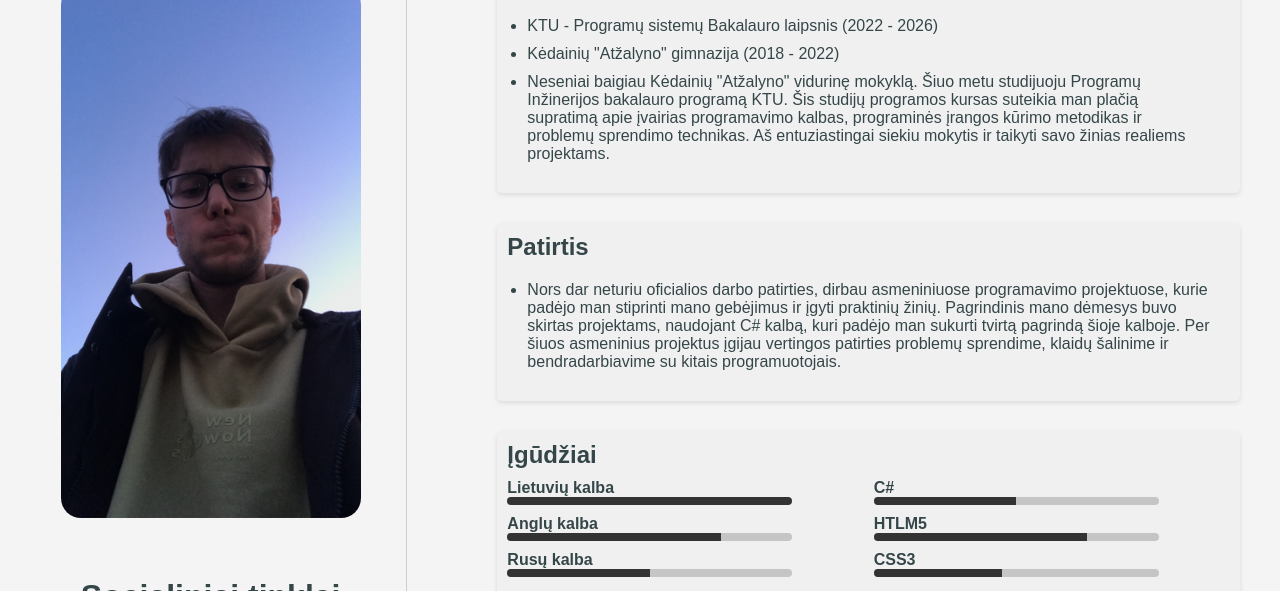
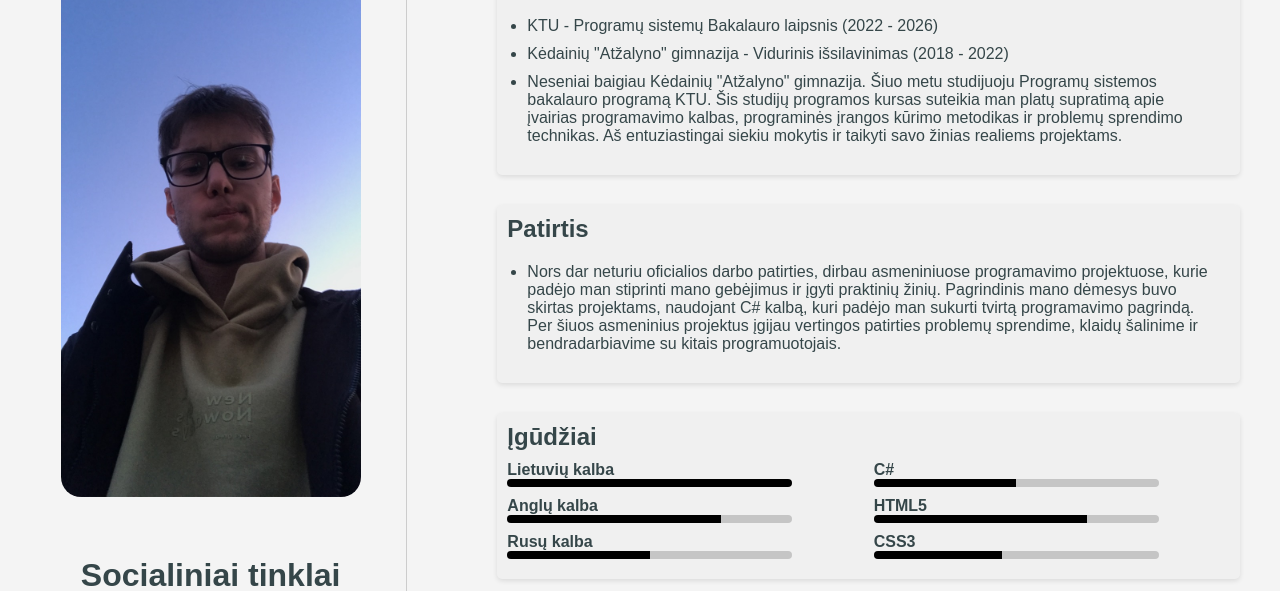
Before and after one commit to vokenboy/resume, a plain HTML site: page resume-lithuanian.html in a window 1280 px wide. Shown: the part 221-812 px from the top of the page. Drawn offline with Linux system fonts and the light colour scheme.

Commit message:
finishing touches

```diff
--- a/resume-lithuanian.html
+++ b/resume-lithuanian.html
@@ -6,6 +6,7 @@
     <meta name="viewport" content="width=device-width, initial-scale=1.0">
     <title>Vilius Tamašauskas CV</title>
     <link rel="stylesheet" href="styles.css">
+    <script src="script.js"></script>
 
 </head>
 <body>
@@ -29,21 +30,21 @@
         <div class="right-section">
             <div class="section">
                 <h2>Apie mane</h2>
-                <li id = "about">Aš esu Programų sistemų studentas iš Lietuvos, šiuo metu studijuoju KTU (Kauno Technologijos Universitete). Nors tik pabaigiau pirmąjį semestrą, aš esu labai motyvuotas ir visada siekiu tobulėti. Kaip studentas, aš puoselėju stiprų susidomėjimą programavimu ir nuolat užsiimu laisvu kodavimu. Be to, mėgstu muziką, kuri man yra kūrybinis išleistas.</li>
+                <li id = "about">Aš esu Programų sistemų studentas iš Lietuvos, šiuo metu studijuoju KTU (Kauno Technologijos Universitete). Nors tik pabaigiau pirmąjį semestrą, aš esu labai motyvuotas ir visada siekiu tobulėti. Kaip studentas, aš puoselėju stiprų susidomėjimą programavimu ir nuolat užsiimu laisvu kodavimu. Be to, mėgstu muziką, kas man yra kūrybinis pomėgis.</li>
             </div>
             <div class="section">
                 <h2>Išsilavinimas</h2>
                 <ul>
                     <li>KTU - Programų sistemų Bakalauro laipsnis (2022 - 2026)</li>
-                    <li>Kėdainių "Atžalyno" gimnazija (2018 - 2022)</li>
-                    <li>Neseniai baigiau Kėdainių "Atžalyno" vidurinę mokyklą. Šiuo metu studijuoju Programų Inžinerijos bakalauro programą KTU. Šis studijų programos kursas suteikia man plačią supratimą apie įvairias programavimo kalbas, programinės įrangos kūrimo metodikas ir problemų sprendimo technikas. Aš entuziastingai siekiu mokytis ir taikyti savo žinias realiems projektams.</li>
+                    <li>Kėdainių "Atžalyno" gimnazija - Vidurinis išsilavinimas (2018 - 2022)</li>
+                    <li>Neseniai baigiau Kėdainių "Atžalyno" gimnazija. Šiuo metu studijuoju Programų sistemos bakalauro programą KTU. Šis studijų programos kursas suteikia man platų supratimą apie įvairias programavimo kalbas, programinės įrangos kūrimo metodikas ir problemų sprendimo technikas. Aš entuziastingai siekiu mokytis ir taikyti savo žinias realiems projektams.</li>
                 </ul>
             </div>
 
             <div class="section">
                 <h2>Patirtis</h2>
                 <ul>
-                    <li>Nors dar neturiu oficialios darbo patirties, dirbau asmeniniuose programavimo projektuose, kurie padėjo man stiprinti mano gebėjimus ir įgyti praktinių žinių. Pagrindinis mano dėmesys buvo skirtas projektams, naudojant C# kalbą, kuri padėjo man sukurti tvirtą pagrindą šioje kalboje. Per šiuos asmeninius projektus įgijau vertingos patirties problemų sprendime, klaidų šalinime ir bendradarbiavime su kitais programuotojais.</li>
+                    <li>Nors dar neturiu oficialios darbo patirties, dirbau asmeniniuose programavimo projektuose, kurie padėjo man stiprinti mano gebėjimus ir įgyti praktinių žinių. Pagrindinis mano dėmesys buvo skirtas projektams, naudojant C# kalbą, kuri padėjo man sukurti tvirtą programavimo pagrindą. Per šiuos asmeninius projektus įgijau vertingos patirties problemų sprendime, klaidų šalinime ir bendradarbiavime su kitais programuotojais.</li>
                 </ul>
             </div>
 
@@ -55,19 +56,19 @@
                           <li>
                               <span class="skill-name">Lietuvių kalba</span>
                               <div class="skill-bar">
-                          <div class="skill-fill" style="width: 100%;"></div>
+                                  <div class="skill-fill" data-percent="100"></div>
                               </div>
                           </li>
                           <li>
                               <span class="skill-name">Anglų kalba</span>
                               <div class="skill-bar">
-                          <div class="skill-fill" style="width: 75%;"></div>
+                                  <div class="skill-fill" data-percent="75"></div>
                               </div>
                           </li>
                           <li>
                               <span class="skill-name">Rusų kalba</span>
                               <div class="skill-bar">
-                          <div class="skill-fill" style="width: 50%;"></div>
+                                  <div class="skill-fill" data-percent="50"></div>
                               </div>
                           </li>
                       </ul>
@@ -77,19 +78,19 @@
                           <li>
                               <span class="skill-name">C#</span>
                               <div class="skill-bar">
-                          <div class="skill-fill" style="width: 50%;"></div>
+                                  <div class="skill-fill" data-percent="50"></div>
                               </div>
                           </li>
                           <li>
-                        <span class="skill-name">HTLM5</span>
+                              <span class="skill-name">HTML5</span>
                               <div class="skill-bar">
-                          <div class="skill-fill" style="width: 75%;"></div>
+                                  <div class="skill-fill" data-percent="75"></div>
                               </div>
                           </li>
                           <li>
                               <span class="skill-name">CSS3</span>
                               <div class="skill-bar">
-                          <div class="skill-fill" style="width: 45%;"></div>
+                                  <div class="skill-fill" data-percent="45"></div>
                               </div>
                           </li>
                       </ul>
@@ -100,7 +101,6 @@
             <div class="section">
                 <h2>Kontaktai</h2>
                 <p>Email: viliustam36@gmail.com</p>
-                <p>Phone: (123) 456-7890</p>
             </div>
 
             <div class="button-container">
--- /dev/null
+++ b/script.js
@@ -0,0 +1,8 @@
+document.addEventListener("DOMContentLoaded", function() {
+    const skillFills = document.querySelectorAll(".skill-fill");
+
+    skillFills.forEach(function(skillFill) {
+        const desiredPercent = skillFill.dataset.percent;
+        skillFill.style.width = desiredPercent + "%";
+    });
+});
--- a/styles.css
+++ b/styles.css
@@ -299,8 +299,10 @@ img:hover {
 }
 
 .skill-fill {
-  height: 100%;
-  background-color: #333; /* Skill fill color */
+    height: 10px;
+    background-color: #000000;
+    width: 0;
+    transition: width 2s ease-in-out;
 }
 
 .skill-bar {
```
Also changed, not shown: index.html (+9 -9 lines), 1 other file. Lines whose indentation alone changed are shown as unchanged.
